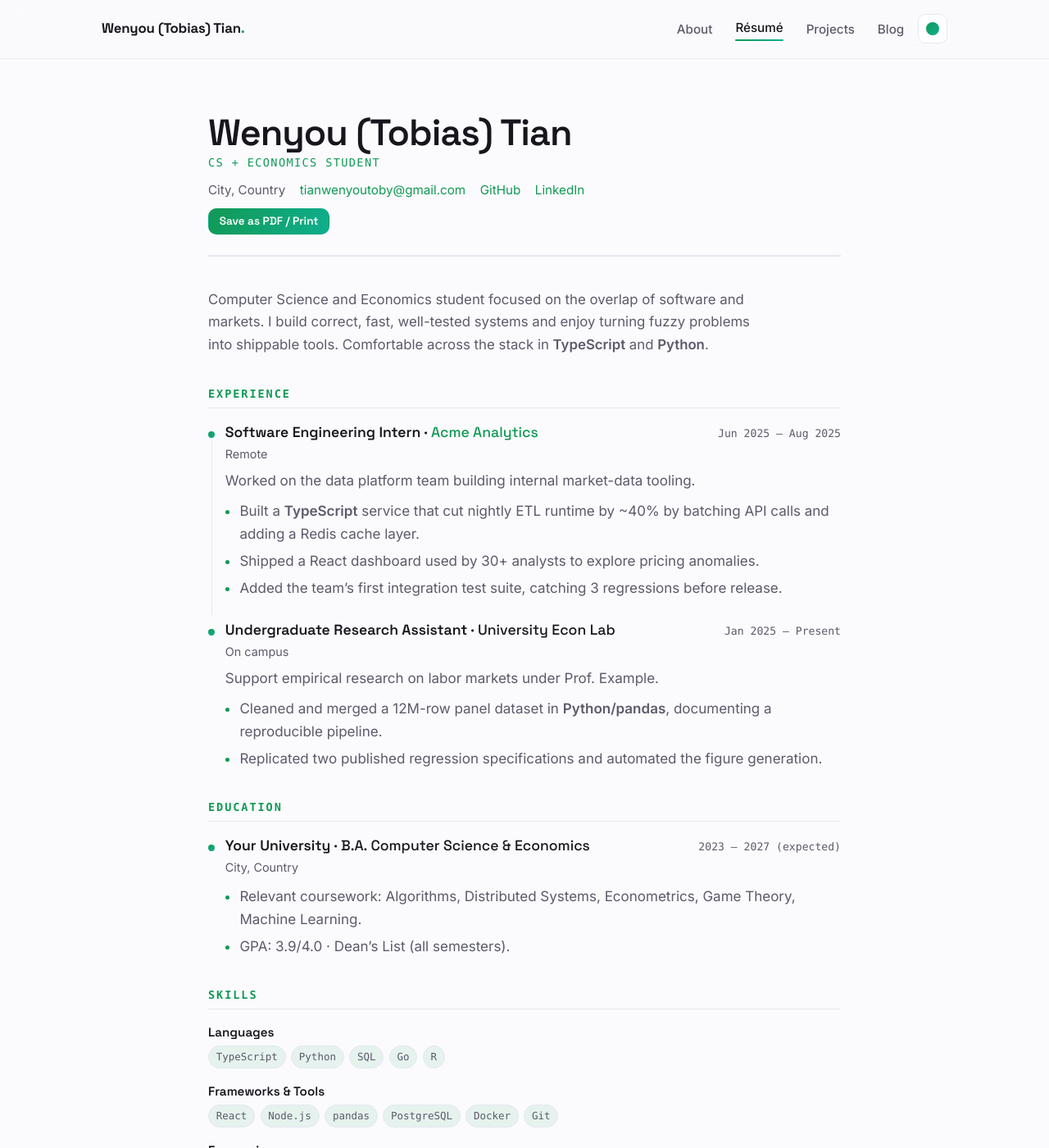
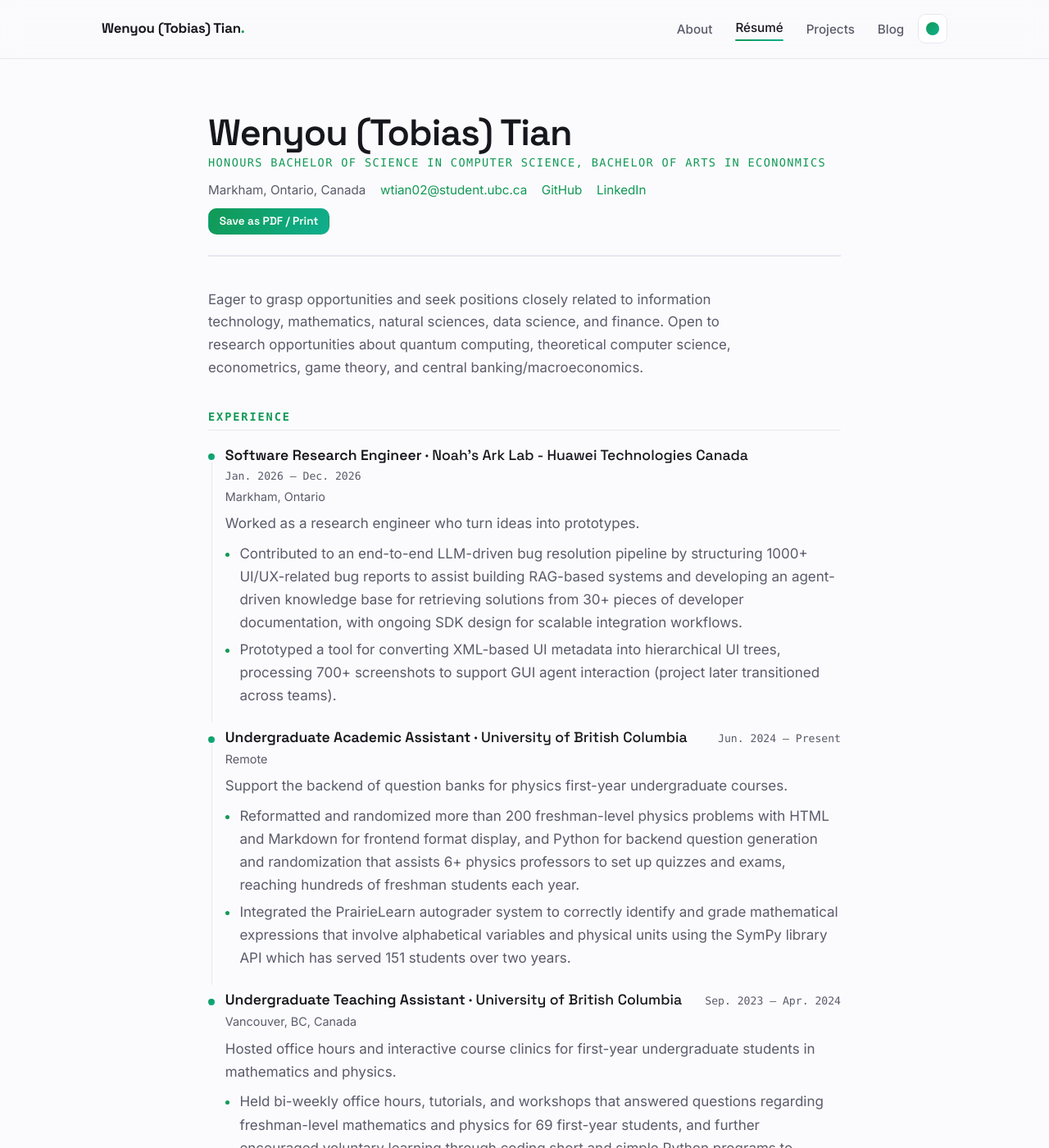
Before and after one commit to vansdardy/vansdardy.github.io, a Jekyll site: the page built from resume.md, in a window 1280 px wide and 1400 px high. Shown: the whole window at 82% size. Built offline with Jekyll 4.4.1, drawn with Linux system fonts in a browser that asks for light colours; some of the changed text lies outside the part shown.

```diff
--- a/_config.yml
+++ b/_config.yml
@@ -2,10 +2,9 @@
 # Site settings  —  edit these once; they flow into <title>, SEO, and footers.
 # ─────────────────────────────────────────────────────────────────────────────
 title: "Wenyou (Tobias) Tian"
-tagline: "CS + Economics"               # short phrase shown under your name
+tagline: "Aspire to become an Unorthodox Polymath"               # short phrase shown under your name
 description: >-                          # used for SEO + link previews (~1-2 sentences)
-  CS + Economics student. I build things at the intersection of software and
-  markets. Résumé, projects, and ways to reach me.
+  Wenyou (Tobias) Tian's personal webpage. Résumé, projects, and ways to reach me.
 author: "Wenyou (Tobias) Tian"
 
 # This is a GitHub *user* page (vansdardy.github.io) → served at the domain root.
--- a/_data/resume.yml
+++ b/_data/resume.yml
@@ -6,67 +6,97 @@
 
 basics:
   name: "Wenyou (Tobias) Tian"
-  label: "CS + Economics Student"          # the line under your name
-  email: "tianwenyoutoby@gmail.com"
-  location: "City, Country"
+  label: "Honours Bachelor of Science in Computer Science, Bachelor of Arts in Econonmics"          # the line under your name
+  email: "wtian02@student.ubc.ca"
+  location: "Markham, Ontario, Canada"
   summary: >
-    Computer Science and Economics student focused on the overlap of software
-    and markets. I build correct, fast, well-tested systems and enjoy turning
-    fuzzy problems into shippable tools. Comfortable across the stack in
-    **TypeScript** and **Python**.
+    Eager to grasp opportunities and seek positions closely related to information technology, mathematics, natural sciences, data science, and finance.
+    Open to research opportunities about quantum computing, theoretical computer science, econometrics, game theory, and central banking/macroeconomics.
   profiles:
     - network: "GitHub"
       url: "https://github.com/vansdardy"
     - network: "LinkedIn"
-      url: "https://www.linkedin.com/in/your-handle"
+      url: "https://www.linkedin.com/in/wy-t-tian/"
 
 work:
-  - company: "Acme Analytics"
-    position: "Software Engineering Intern"
-    url: "https://example.com"
+  - company: "Noah's Ark Lab - Huawei Technologies Canada"
+    position: "Software Research Engineer"
+    # url: "https://example.com"
+    location: "Markham, Ontario"
+    start: "Jan. 2026"
+    end: "Dec. 2026"
+    summary: "Worked as a research engineer who turn ideas into prototypes."
+    highlights:
+      - "Contributed to an end-to-end LLM-driven bug resolution pipeline by structuring 1000+ UI/UX-related bug reports to assist building RAG-based systems and developing an agent-driven knowledge base for retrieving solutions from 30+ pieces of developer documentation, with ongoing SDK design for scalable integration workflows."
+      - "Prototyped a tool for converting XML-based UI metadata into hierarchical UI trees, processing 700+ screenshots to support GUI agent interaction (project later transitioned across teams)."
+
+  - company: "University of British Columbia"
+    position: "Undergraduate Academic Assistant"
     location: "Remote"
-    start: "Jun 2025"
-    end: "Aug 2025"
-    summary: "Worked on the data platform team building internal market-data tooling."
+    start: "Jun. 2024"
+    end: "Present"
+    summary: "Support the backend of question banks for physics first-year undergraduate courses."
     highlights:
-      - "Built a **TypeScript** service that cut nightly ETL runtime by ~40% by batching API calls and adding a Redis cache layer."
-      - "Shipped a React dashboard used by 30+ analysts to explore pricing anomalies."
-      - "Added the team's first integration test suite, catching 3 regressions before release."
+      - "Reformatted and randomized more than 200 freshman-level physics problems with HTML and Markdown for frontend format display, and Python for backend question generation and randomization that assists 6+ physics professors to set up quizzes and exams, reaching hundreds of freshman students each year."
+      - "Integrated the PrairieLearn autograder system to correctly identify and grade mathematical expressions that involve alphabetical variables and physical units using the SymPy library API which has served 151 students over two years."
 
-  - company: "University Econ Lab"
-    position: "Undergraduate Research Assistant"
-    location: "On campus"
-    start: "Jan 2025"
-    end: "Present"
-    summary: "Support empirical research on labor markets under Prof. Example."
+  - company: "University of British Columbia"
+    position: "Undergraduate Teaching Assistant"
+    location: "Vancouver, BC, Canada"
+    start: "Sep. 2023"
+    end: "Apr. 2024"
+    summary: "Hosted office hours and interactive course clinics for first-year undergraduate students in mathematics and physics."
     highlights:
-      - "Cleaned and merged a 12M-row panel dataset in **Python/pandas**, documenting a reproducible pipeline."
-      - "Replicated two published regression specifications and automated the figure generation."
+      - "Held bi-weekly office hours, tutorials, and workshops that answered questions regarding freshman-level mathematics and physics for 69 first-year students, and further encouraged voluntary learning through coding short and simple Python programs to demonstrate mathematical and physical concepts."
 
 education:
-  - institution: "Your University"
-    studyType: "B.A."
-    area: "Computer Science & Economics"
-    location: "City, Country"
-    start: "2023"
-    end: "2027 (expected)"
+  - institution: "University of British Columbia"
+    studyType: "Bachelor of Science"
+    area: "Honours in Computer Science"
+    location: "Vancouver, BC, Canada"
+    start: "Sep. 2022"
+    end: "Apr. 2028 (expected)"
     highlights:
-      - "Relevant coursework: Algorithms, Distributed Systems, Econometrics, Game Theory, Machine Learning."
-      - "GPA: 3.9/4.0 · Dean's List (all semesters)."
+      - "Relevant coursework: Algorithm Design and Analysis; Software Engineering; Computer Systems; Computer Network; Quantum Computing"
+      - "GPA: 90.4/100"
+
+  - institution: "University of British Columbia"
+    studyType: "Bachelor of Arts"
+    area: "Major in Economics"
+    location: "Vancouver, BC, Canada"
+    start: "Sep. 2022"
+    end: "Apr. 2028 (expected)"
+    highlights:
+      - "Relevant coursework: Advanced Econometrics; Game Theory; Money and Banking; Micro/Macroeconomic Analysis; Intl. Finance; Intl. Trade"
+      - "GPA: 90.4/100"
+
+  - institution: "Eidgenössische Technische Hochschule Zürich (ETHZ)"
+    studyType: "Exchange Student"
+    area: "Computer Science"
+    location: "Zürich, Zürich, Switzerland"
+    start: "Sep. 2024"
+    end: "Feb. 2025"
+    highlights:
+      - "Relevant coursework: Algorithms, Probability, Computing; Compiler Design; Computer Systems (OS + DS); Quantum Physics"
+      - "6.0/6.0 in Quantum Physics"
 
 skills:
-  - category: "Languages"
-    items: ["TypeScript", "Python", "SQL", "Go", "R"]
-  - category: "Frameworks & Tools"
-    items: ["React", "Node.js", "pandas", "PostgreSQL", "Docker", "Git"]
-  - category: "Economics"
-    items: ["Econometrics", "Causal inference", "Game theory", "Market design"]
+  - category: "Programming Languages"
+    items: ["Java", "Python", "C/C++", "R", "HTML/CSS/JavaScript/TypeScript", "OCaml", "SQL (basic)"]
+  - category: "Developer Tools"
+    items: ["Git", "VS Code", "IntelliJ IDEA", "JupyterLab/Jupyter Notebook", "Docker"]
+  - category: "Technologies and Frameworks"
+    items: ["Linux", "JUnit", "Swing", "chai-as-promised", "Node.js", "Express", "Mocha", "Yarn", "Matplotlib", "pandas", "NumPy", "SymPy", "Tidyverse", "lubridate", "haven"]
+  - category: "Workplace Methodologies"
+    items: ["OLS regression", "Hypothesis Testing", "RAG Pipelines", "Agentic AI Systems", "Data Cleaning"]
+  - category: "Spoken Languages"
+    items: ["Mandarin (Mother Tongue)", "English (Native Speaker Level)", "French (B1)", "German (A1)"]
 
 awards:
-  - title: "1st Place, University Hackathon"
-    awarder: "ACM Student Chapter"
-    date: "2025"
-    summary: "Built a real-time options-pricing visualizer in 24 hours."
-  - title: "Merit Scholarship"
-    awarder: "Your University"
-    date: "2023 – present"
+  - title: "J Fred Muir Memorial Scholarship in Science"
+    awarder: "University of British Columbia - Faculty of Science"
+    date: "Mar. 2026"
+    summary: "Awarded to students in the Faculty of Science on the recommendation of the Faculty for academic excellence."
+  - title: "Hugh M Brock Go Global Scholarship"
+    awarder: "University of British Columbia - Go Global Office"
+    date: "Sep. 2024"
--- a/_data/social.yml
+++ b/_data/social.yml
@@ -1,8 +1,8 @@
 # Contact / social links. Shown in the footer, on the home hero, and anywhere
 # {% include social.html %} appears. Add, remove, or reorder freely.
 - label: Email
-  url: mailto:tianwenyoutoby@gmail.com
+  url: mailto:wtian02@student.ubc.ca
 - label: GitHub
   url: https://github.com/vansdardy
 - label: LinkedIn
-  url: https://www.linkedin.com/in/your-handle
+  url: https://www.linkedin.com/in/wy-t-tian/
```
Also changed, not shown: _blog/hello-world.md (deleted, +0 -25 lines), _blog/more.md (added, +8 -0 lines), _projects/cli-task-runner.md (deleted, +0 -19 lines), _projects/earth-albedo.md (added, +25 -0 lines), _projects/enigma.md (added, +23 -0 lines), _projects/insight-ubc.md (added, +21 -0 lines), _projects/oat-compiler.md (added, +19 -0 lines), _projects/options-pricing-visualizer.md (deleted, +0 -29 lines), _projects/panel-data-pipeline.md (deleted, +0 -20 lines), _projects/qmc.md (added, +20 -0 lines), _projects/ubc-food-waste.md (added, +24 -0 lines), index.md (+9 -7 lines).
